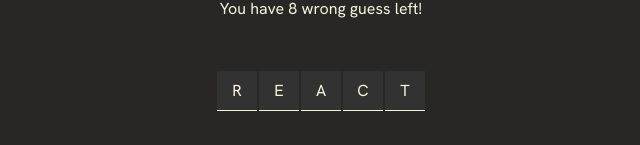
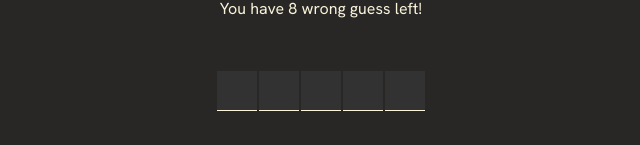
Before and after one commit to groggy7/word-mystery, a React (Vite) app: page / in a window 1280 px wide. Shown: the part 375-520 px from the top of the page, without its empty margins (319-959 px from the left). Built offline with nearby package versions, Linux system fonts and the light colour scheme.

Commit message:
Conditionally display the word
Implement keyboard functionality

```diff
--- a/src/App.jsx
+++ b/src/App.jsx
@@ -4,15 +4,37 @@ import { v4 as uuidv4 } from 'uuid';
 
 function App() {
   const [word, setWord] = useState("react")
+  const [guessedLetters, setGuessedLetters] = useState([])
 
   const wordElement = word.split("").map(letter => {
-    return <span key={uuidv4()} className='letter'>{letter.toUpperCase()}</span>
+    return <span
+      key={uuidv4()}
+      className='letter'
+      >{guessedLetters.includes(letter) ? letter.toUpperCase() : ''}
+    </span>
   })
 
   const alphabet = "abcdefghijklmnopqrstuvwxyz"
   const keyboardElement = alphabet.split("").map(letter => {
-    return <button key={uuidv4()} className='key'>{letter.toUpperCase()}</button>
+    const isGuessed = guessedLetters.includes(letter)
+    const isCorrect = word.split("").includes(letter)
+
+    const styles = {
+      backgroundColor: isGuessed ? isCorrect ? "#10A95B" : "#EC5D49" : ""
+    }
+
+    return <button
+      key={uuidv4()}
+      className='key'
+      style={styles}
+      onClick={() => addGuessedLetter(letter)}
+    >{letter.toUpperCase()}
+    </button>
   })
+
+  function addGuessedLetter(letter) {
+    setGuessedLetters(prev => [...prev, letter])
+  }
 
   return (
     <main>
```
